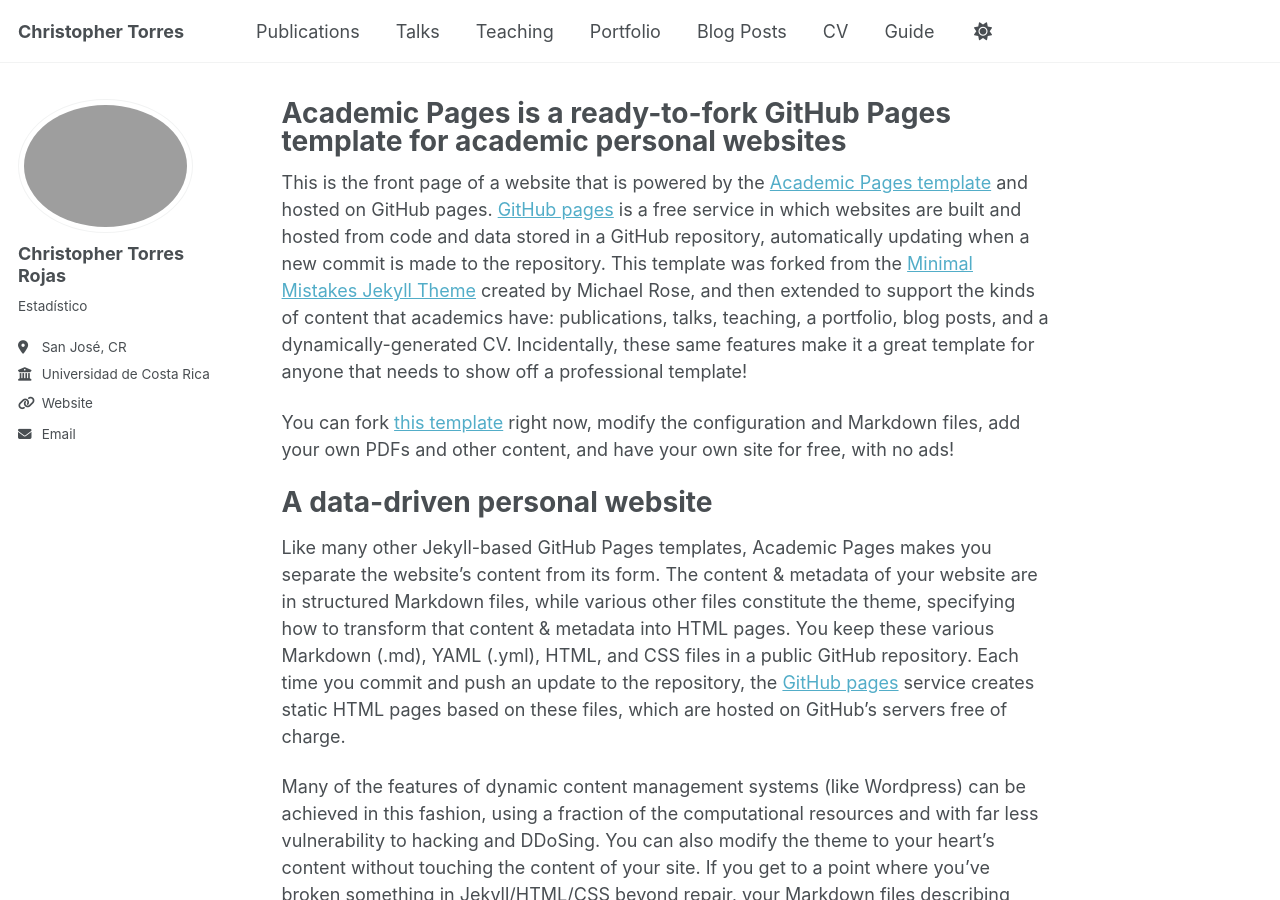
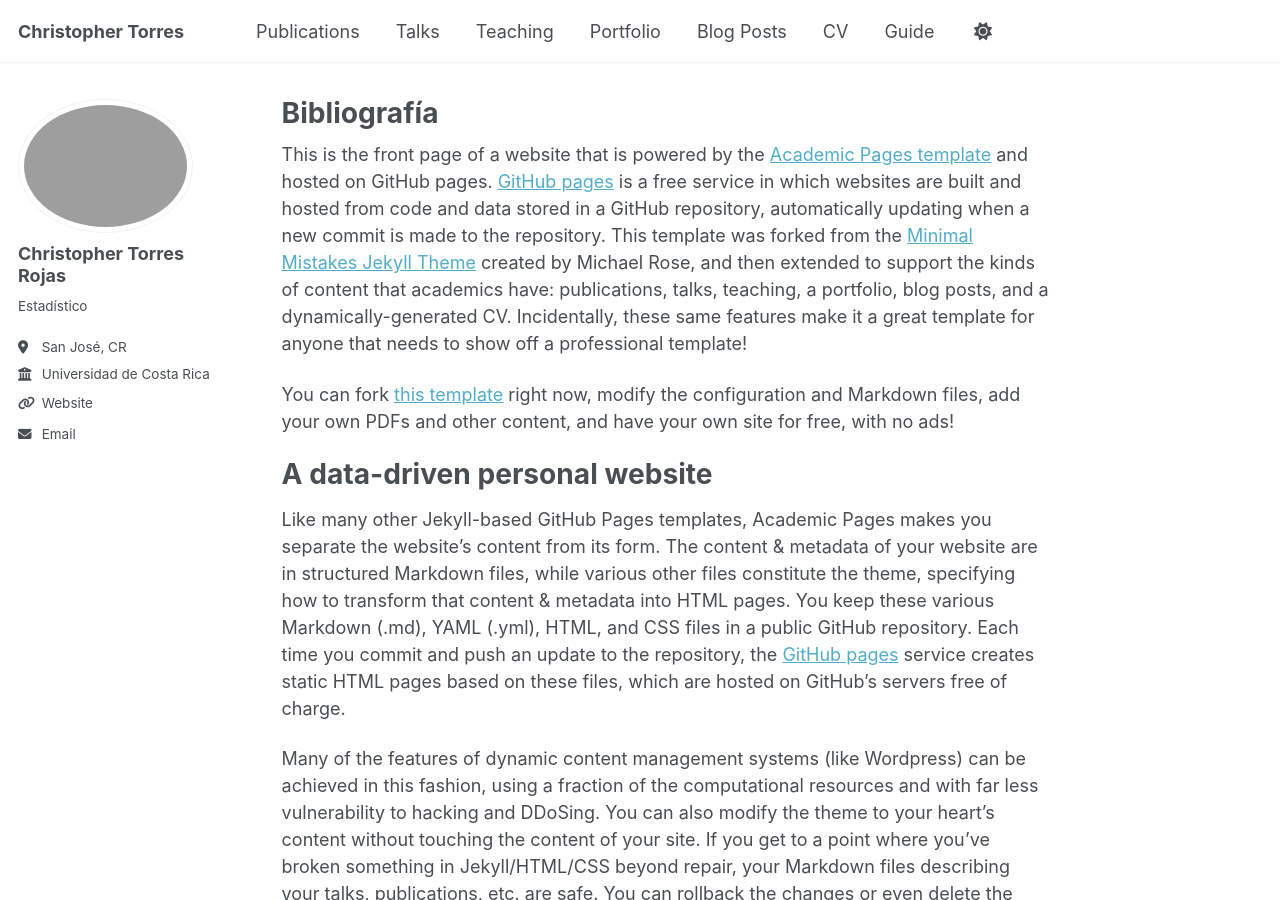
Before and after one commit to Christopher-TR/Christopher-TR.github.io, a Jekyll site: the page built from _pages/about.md, in a window 1280 px wide and 900 px high. Built offline with Jekyll 4.4.1, drawn with Linux system fonts in a browser that asks for light colours; a script that is not in the unit is left out.

Commit message:
Update about.md

```diff
--- a/_pages/about.md
+++ b/_pages/about.md
@@ -1,6 +1,6 @@
 ---
 permalink: /
-title: "Academic Pages is a ready-to-fork GitHub Pages template for academic personal websites"
+title: "Bibliografía"
 author_profile: true
 redirect_from:
   - /about/
```
